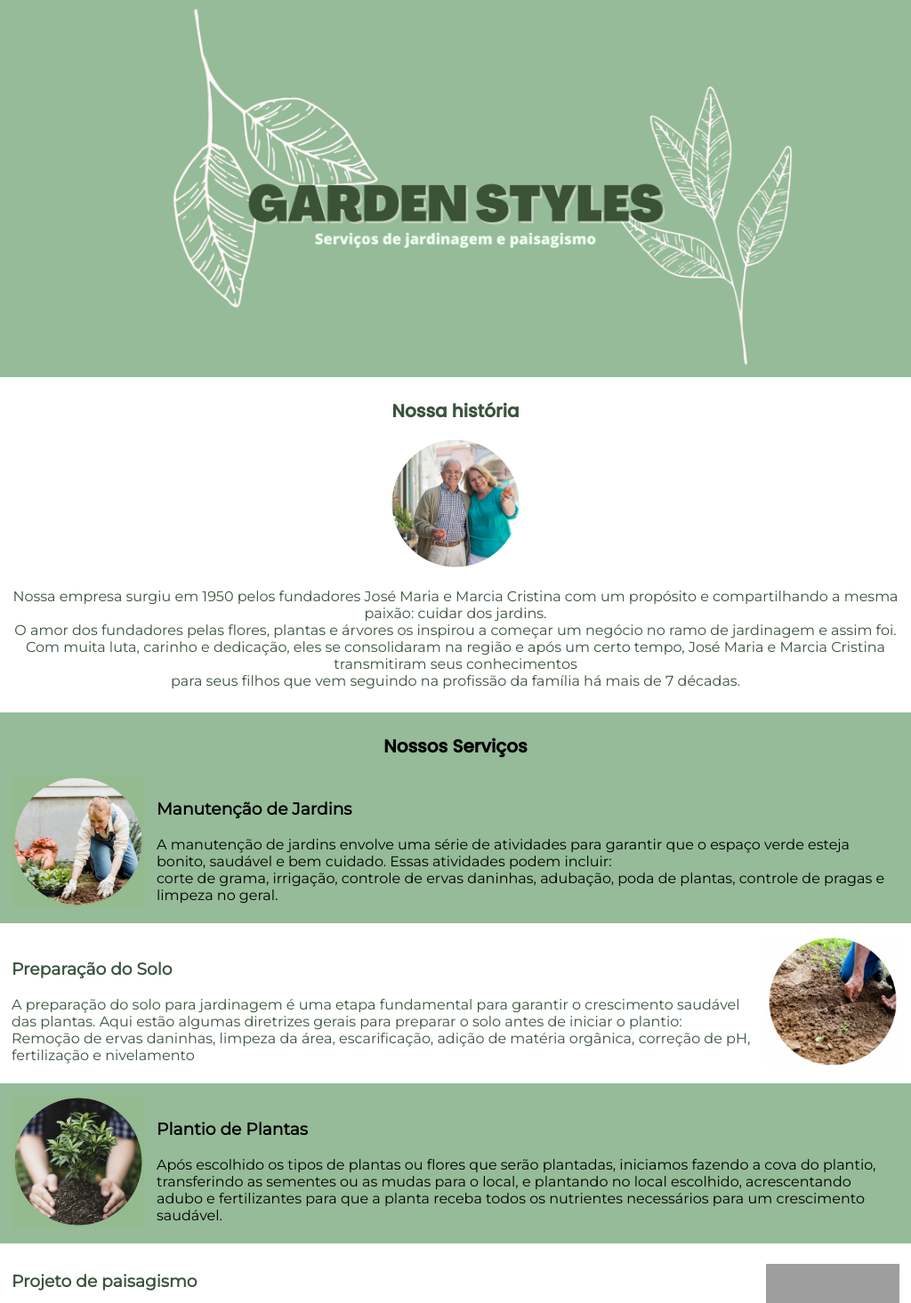
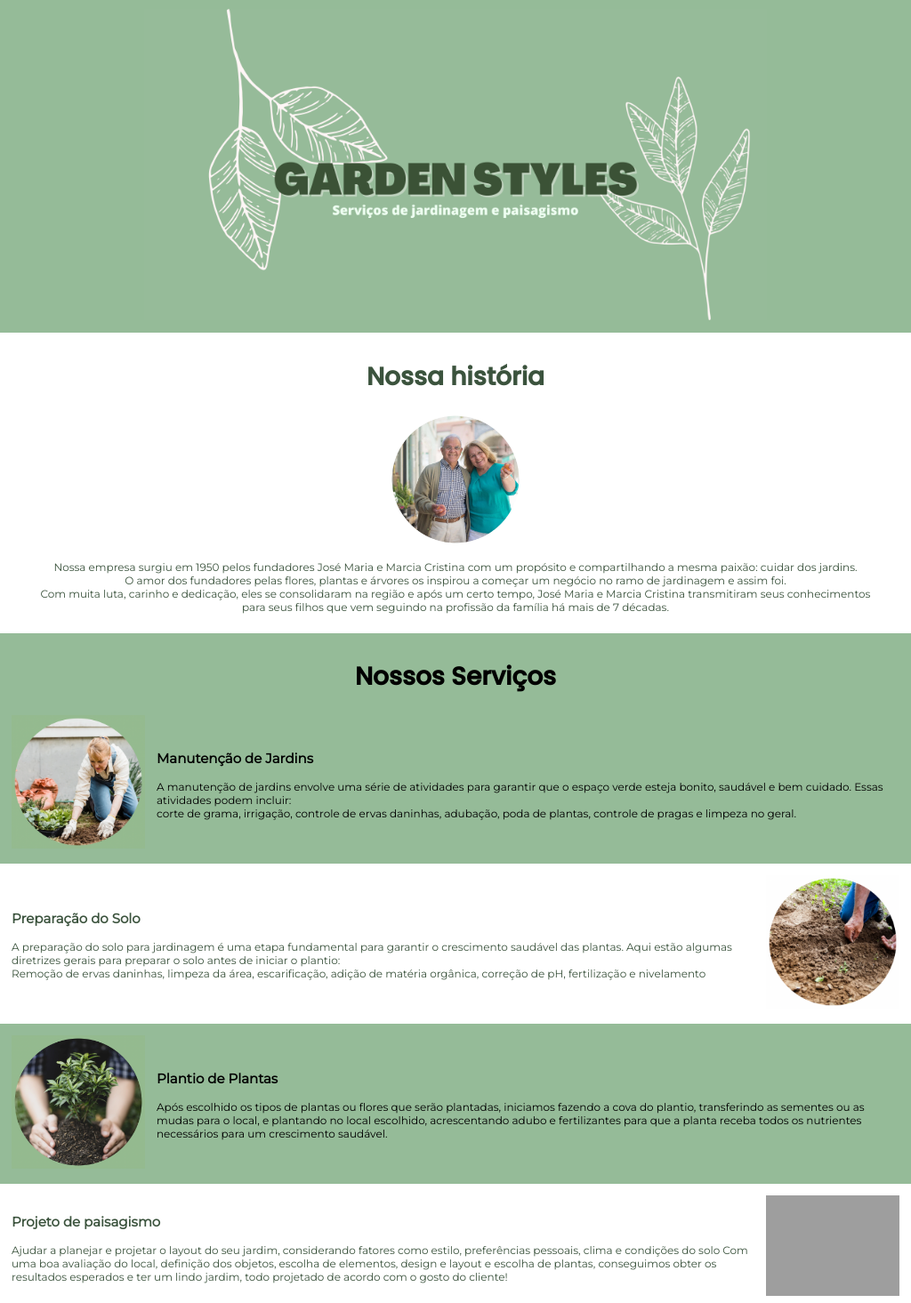
Before and after one commit to leonardocangelli/site-garden-styles, a plain HTML site: page index.html in a window 1024 px wide. Shown: the top 1465 px of the page at 89% size. Drawn offline with Linux system fonts and the light colour scheme; grey boxes are pictures that could not be loaded.

Commit message:
Subindo alterações responsivo

```diff
--- a/css/styles.css
+++ b/css/styles.css
@@ -4,10 +4,63 @@ body {
     padding: 0;
 }
 
-h1 {
-    text-align: center;
-    font-size: 20px;
-    font-family: 'poppins';
+@media screen and (max-width: 1024px) {
+    h1 {
+        text-align: center;
+        font-size: 24px;
+        font-family: 'poppins';
+    }
+    h3 {
+        font-size: 15px;
+    }
+    p {
+        font-size: 12px;
+    }
+    label {
+        font-size: 12px;
+    }
+    .content-first {
+        padding: 10px;
+        background: white;
+        color: #3b533d;
+        text-align: center;
+        font-family: 'Montserrat', sans-serif;
+    }
+    .content-second {
+        padding: 10px;
+        background: #95bb98;
+        text-align: center;
+        font-family: 'Montserrat', sans-serif;
+    }
+    .img-header {
+        width: 70%;
+        margin: 10px;
+    }
+}
+
+@media screen and (min-width: 1024px) {
+    h1 {
+        text-align: center;
+        font-size: 28px;
+        font-family: 'poppins';
+    }
+    .img-header {
+        width: 700px;
+        margin: 10px;
+    }
+    .content-first {
+        padding: 10px;
+        background: white;
+        color: #3b533d;
+        text-align: center;
+        font-family: 'Montserrat', sans-serif;
+    }
+    .content-second {
+        padding: 10px;
+        background: #95bb98;
+        text-align: center;
+        font-family: 'Montserrat', sans-serif;
+    }
 }
 
 .table-content {
@@ -28,26 +81,6 @@ h1 {
 
 .text-content-right {
     text-align: right;
-}
-
-.img-header {
-    width: 800px;
-    margin: 10px;
-}
-
-.content-first {
-    padding: 10px;
-    background: white;
-    color: #3b533d;
-    text-align: center;
-    font-family: 'Montserrat', sans-serif;
-}
-
-.content-second {
-    padding: 10px;
-    background: #95bb98;
-    text-align: center;
-    font-family: 'Montserrat', sans-serif;
 }
 
 .grid-left {
--- a/index.html
+++ b/index.html
@@ -38,8 +38,8 @@
                     </td>
                     <td class="grid-content-space-left">
                         <h3>Manutenção de Jardins</h3>
-                        A manutenção de jardins envolve uma série de atividades para garantir que o espaço verde esteja bonito, saudável e bem cuidado. Essas atividades podem incluir:<br>
-                        corte de grama, irrigação, controle de ervas daninhas, adubação, poda de plantas, controle de pragas e limpeza no geral.
+                        <p>A manutenção de jardins envolve uma série de atividades para garantir que o espaço verde esteja bonito, saudável e bem cuidado. Essas atividades podem incluir:<br>
+                        corte de grama, irrigação, controle de ervas daninhas, adubação, poda de plantas, controle de pragas e limpeza no geral.</p>
                     </td>
                 </tr>
             </table>
@@ -50,8 +50,8 @@
                 <tr>
                     <td class="text-content-left">
                         <h3>Preparação do Solo</h3>
-                        A preparação do solo para jardinagem é uma etapa fundamental para garantir o crescimento saudável das plantas. Aqui estão algumas diretrizes gerais para preparar o solo antes de iniciar o plantio:<br>
-                        Remoção de ervas daninhas, limpeza da área, escarificação, adição de matéria orgânica, correção de pH, fertilização e nivelamento
+                        <p>A preparação do solo para jardinagem é uma etapa fundamental para garantir o crescimento saudável das plantas. Aqui estão algumas diretrizes gerais para preparar o solo antes de iniciar o plantio:<br>
+                        Remoção de ervas daninhas, limpeza da área, escarificação, adição de matéria orgânica, correção de pH, fertilização e nivelamento</p>
                     </td>
                     <td class="text-content-right">
                         <img src="images/solo.png" width="150"/>
@@ -69,7 +69,7 @@
                         </td>
                         <td class="grid-content-space-left">
                             <h3>Plantio de Plantas</h3>
-                            Após escolhido os tipos de plantas ou flores que serão plantadas, iniciamos fazendo a cova do plantio, transferindo as sementes ou as mudas para o local, e plantando no local escolhido, acrescentando adubo e fertilizantes para que a planta receba todos os nutrientes necessários para um crescimento saudável.
+                            <p>Após escolhido os tipos de plantas ou flores que serão plantadas, iniciamos fazendo a cova do plantio, transferindo as sementes ou as mudas para o local, e plantando no local escolhido, acrescentando adubo e fertilizantes para que a planta receba todos os nutrientes necessários para um crescimento saudável.</p>
                         </td>
                     </tr>
                 </table>
@@ -81,7 +81,7 @@
                 <tr>
                     <td class="grid-content-space-right text-content-left">
                         <h3>Projeto de paisagismo</h3>
-                        Ajudar a planejar e projetar o layout do seu jardim, considerando fatores como estilo, preferências pessoais, clima e condições do solo Com uma boa avaliação do local, definição dos objetos, escolha de elementos, design e layout e escolha de plantas, conseguimos obter os resultados esperados e ter um lindo jardim, todo projetado de acordo com o gosto do cliente!
+                        <p>Ajudar a planejar e projetar o layout do seu jardim, considerando fatores como estilo, preferências pessoais, clima e condições do solo Com uma boa avaliação do local, definição dos objetos, escolha de elementos, design e layout e escolha de plantas, conseguimos obter os resultados esperados e ter um lindo jardim, todo projetado de acordo com o gosto do cliente! </p>
                     </td>
                     <td class="text-content-right">
                         <img src="images/paisagismo.png" width="150"/>
```
